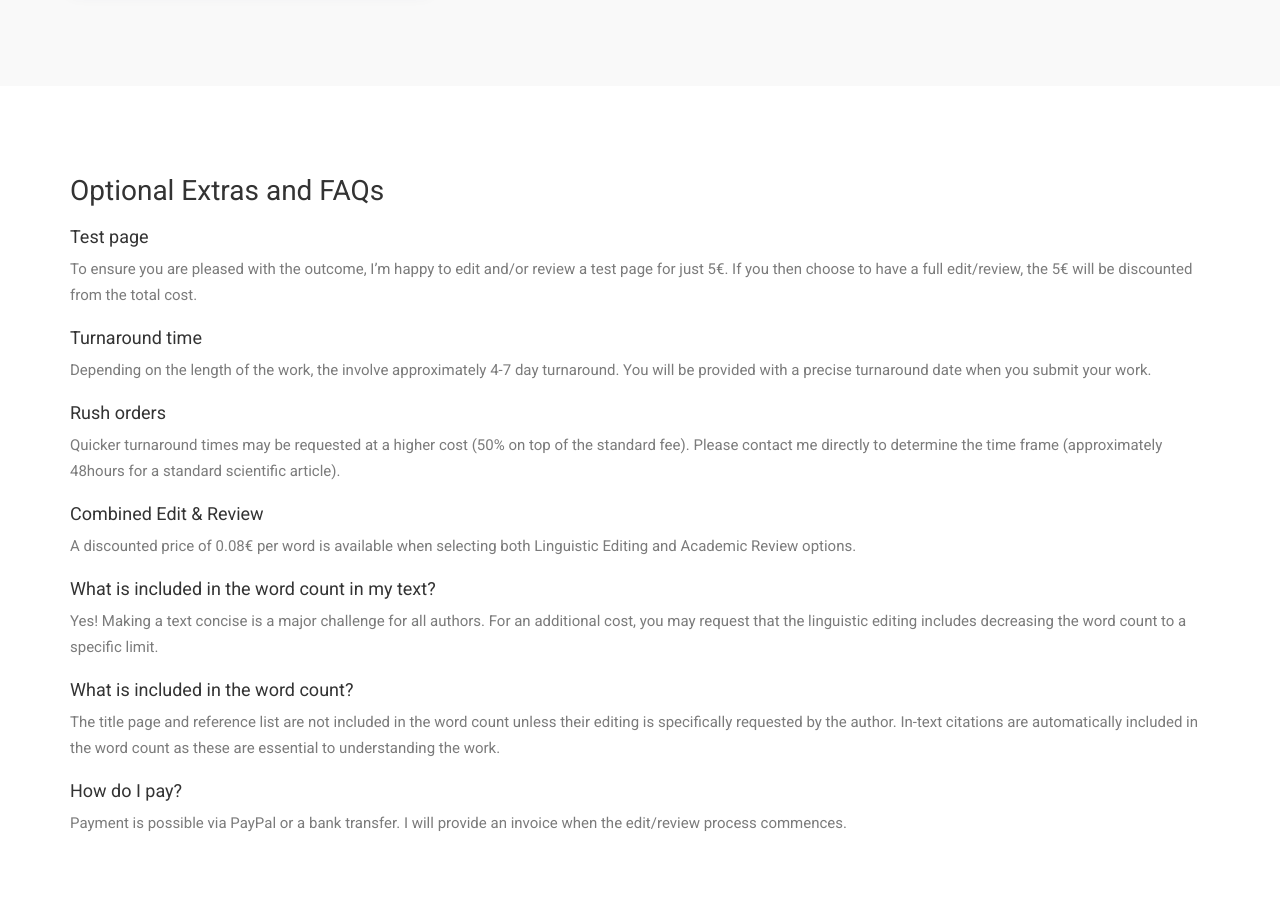
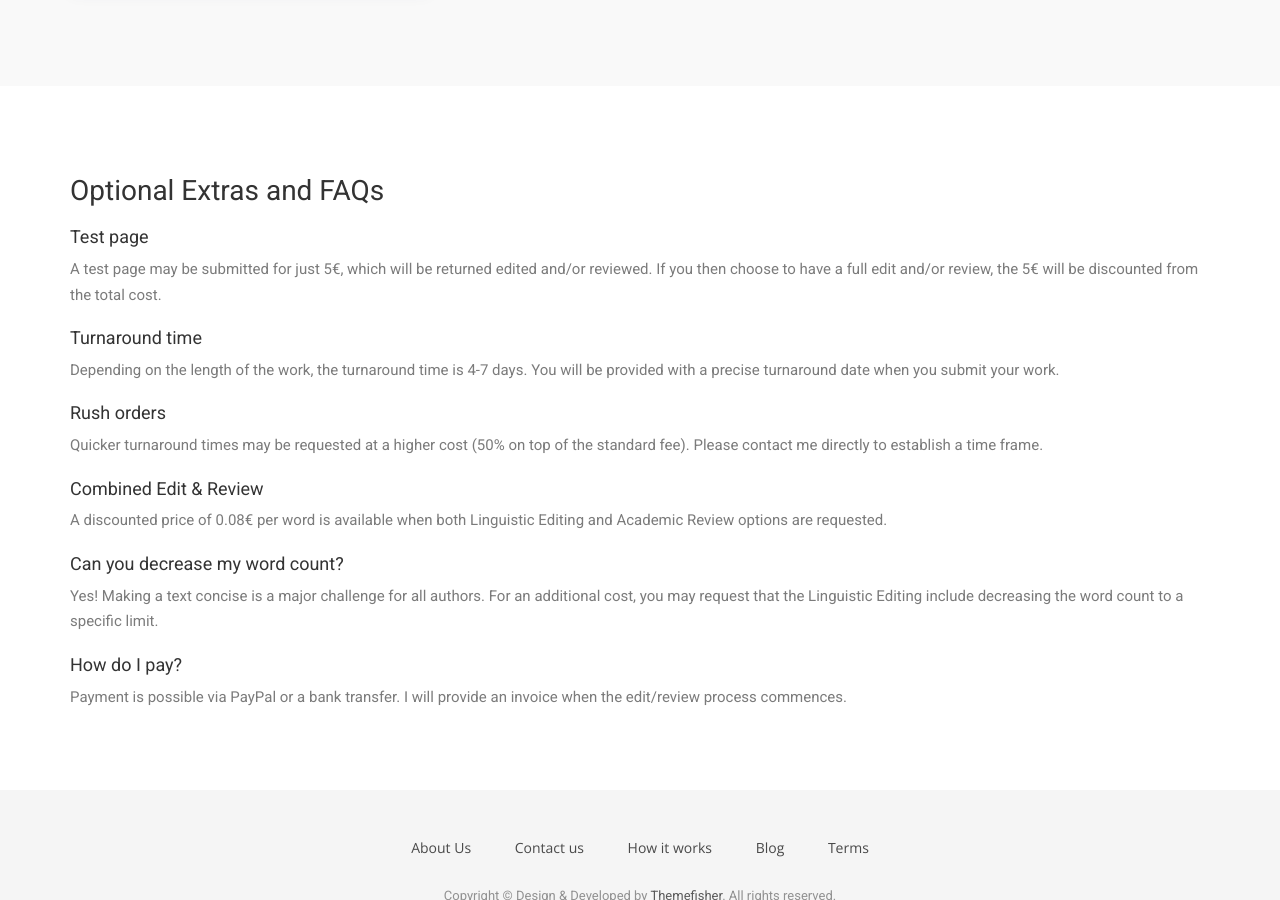
Before and after one commit to caseypaquola/caseypaquola.airspace.github.io, a Jekyll site: the page built from prices.html, in a window 1280 px wide and 900 px high, scrolled down 1020 px. Built offline with Jekyll 4.4.1, drawn with Linux system fonts in a browser that asks for light colours; nearby versions of some CDN libraries; some web fonts are replaced.

Commit message:
Update prices.html

```diff
--- a/prices.html
+++ b/prices.html
@@ -88,27 +88,23 @@ permalink: /prices/
 		<div class="row">
 			<div class="col-md-12 mt-4">
 				<h4> Test page</h4>
-				<p> To ensure you are pleased with the outcome, I’m happy to edit and/or review a test page for just 5€. If you then choose to have a full edit/review, the 5€ will be discounted from the total cost.</p>
+				<p> A test page may be submitted for just 5€, which will be returned edited and/or reviewed. If you then choose to have a full edit and/or review, the 5€ will be discounted from the total cost.</p>
 			</div>
 			<div class="col-md-12 mt-4">
 				<h4> Turnaround time</h4>
-				<p> Depending on the length of the work, the involve approximately 4-7 day turnaround. You will be provided with a precise turnaround date when you submit your work.</p>
+				<p> Depending on the length of the work, the turnaround time is 4-7 days. You will be provided with a precise turnaround date when you submit your work.</p>
 			</div>
 			<div class="col-md-12 mt-4">
 				<h4> Rush orders</h4>
-				<p> Quicker turnaround times may be requested at a higher cost (50% on top of the standard fee). Please contact me directly to determine the time frame (approximately 48hours for a standard scientific article). </p>
+				<p> Quicker turnaround times may be requested at a higher cost (50% on top of the standard fee). Please contact me directly to establish a time frame. </p>
 			</div>
 			<div class="col-md-12 mt-4">
 				<h4> Combined Edit & Review</h4>
-				<p> A discounted price of 0.08€ per word is available when selecting both Linguistic Editing and Academic Review options.</p>
+				<p> A discounted price of 0.08€ per word is available when both Linguistic Editing and Academic Review options are requested.</p>
 			</div>
 			<div class="col-md-12 mt-4">
-				<h4> What is included in the word count in my text?</h4>
-				<p> Yes! Making a text concise is a major challenge for all authors. For an additional cost, you may request that the linguistic editing includes decreasing the word count to a specific limit. </p>
-			</div>
-			<div class="col-md-12 mt-4">
-				<h4> What is included in the word count?</h4>
-				<p> The title page and reference list are not included in the word count unless their editing is specifically requested by the author. In-text citations are automatically included in the word count as these are essential to understanding the work.</p>
+				<h4> Can you decrease my word count? </h4>
+				<p> Yes! Making a text concise is a major challenge for all authors. For an additional cost, you may request that the Linguistic Editing include decreasing the word count to a specific limit. </p>
 			</div>
 			<div class="col-md-12 mt-4">
 				<h4> How do I pay?</h4>
```
